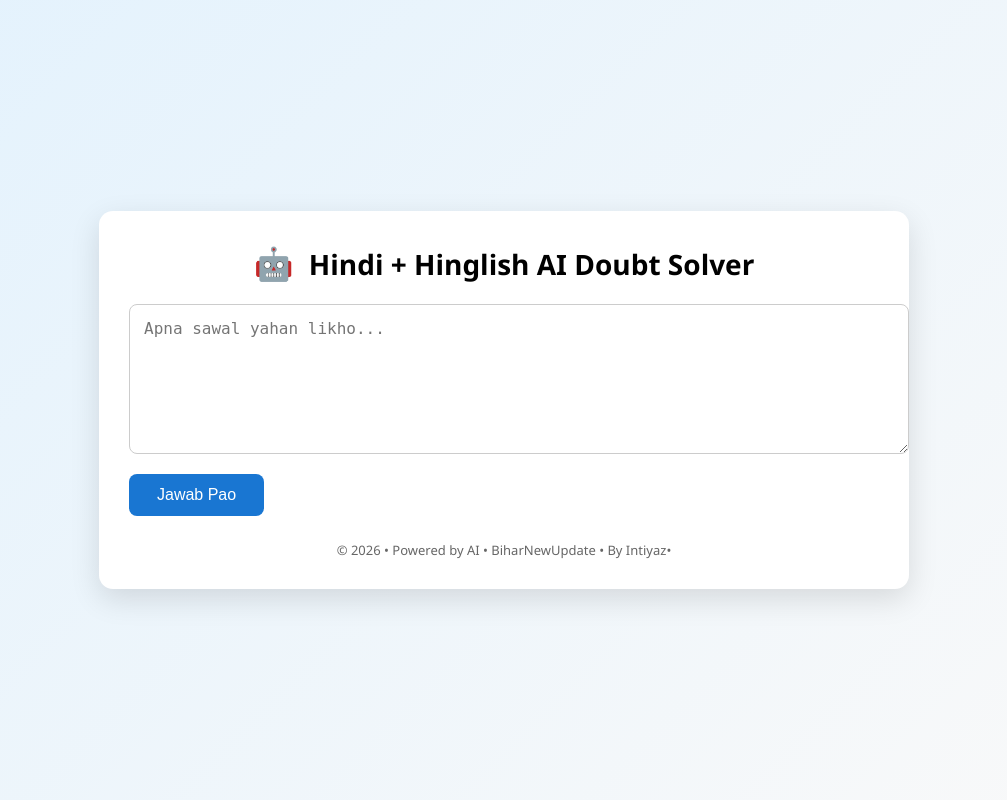
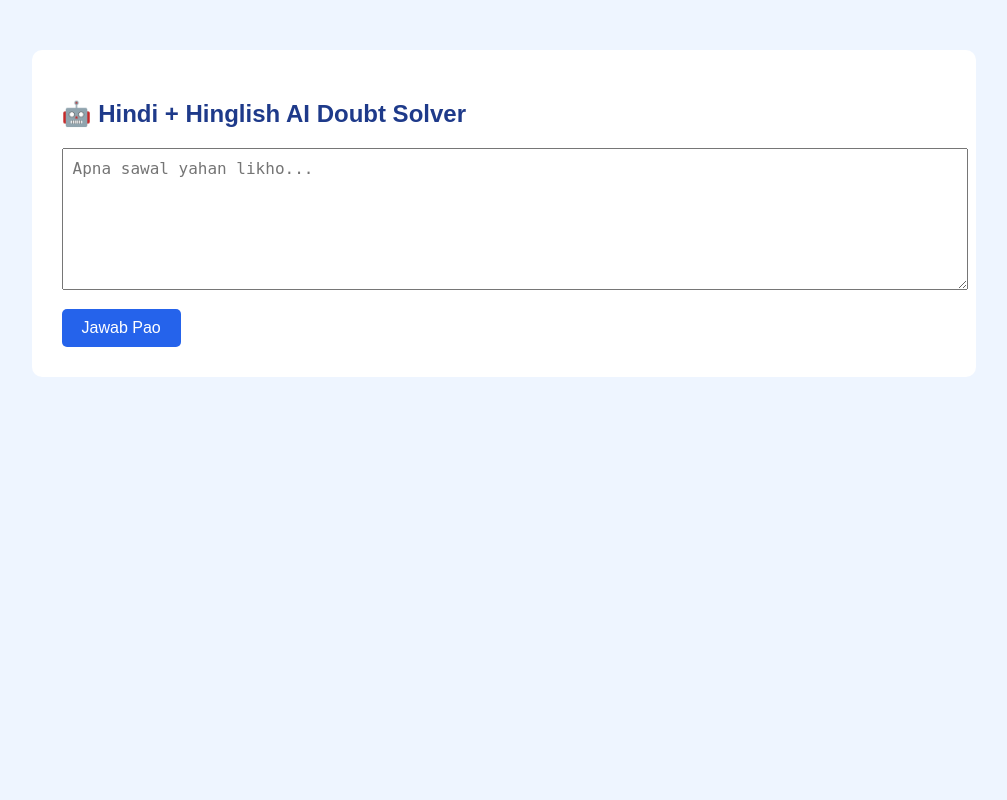
Before and after one commit to biharnewupdateofficial/hindi-ai-tool, a Flask app: page / in a window 1280 px wide. Shown: the whole page, without its empty margins (136-1143 px from the left). Run offline with Flask 3, Linux system fonts and the light colour scheme.

Commit message:
improve answer formatting and UI

```diff
--- a/app.py
+++ b/app.py
@@ -1,54 +1,68 @@
 from flask import Flask, render_template, request
 import os
 from openai import OpenAI
-from flask_limiter import Limiter
-from flask_limiter.util import get_remote_address
+from dotenv import load_dotenv
+
+load_dotenv()
 
 app = Flask(__name__)
-
-# Rate limit (Free plan safe)
-limiter = Limiter(
-    get_remote_address,
-    app=app,
-    default_limits=["10 per hour"]
-)
-
-# OpenAI client
 client = OpenAI(api_key=os.getenv("OPENAI_API_KEY"))
 
+def format_answer(text):
+    """
+    AI ke jawab ko clean, readable format me convert karta hai
+    """
+    lines = text.split("\n")
+    formatted = []
+
+    for line in lines:
+        line = line.strip()
+
+        if line.startswith("###"):
+            formatted.append(f"<h3>{line.replace('###','').strip()}</h3>")
+        elif line.startswith("##"):
+            formatted.append(f"<h2>{line.replace('##','').strip()}</h2>")
+        elif line.startswith("#"):
+            formatted.append(f"<h1>{line.replace('#','').strip()}</h1>")
+        elif line.startswith("-"):
+            formatted.append(f"<li>{line[1:].strip()}</li>")
+        elif line == "":
+            formatted.append("<br>")
+        else:
+            formatted.append(f"<p>{line}</p>")
+
+    return "".join(formatted)
+
 @app.route("/", methods=["GET", "POST"])
-@limiter.limit("10/hour")
 def index():
-    answer = None
+    answer = ""
+    if request.method == "POST":
+        question = request.form["question"]
 
-    if request.method == "POST":
-        question = request.form.get("question")
+        prompt = f"""
+Tum ek Indian school teacher ho.
+Jawab Hindi + Hinglish me do.
+Simple language, exam-oriented, clean structure ke sath samjhao.
 
-        if question:
-            response = client.chat.completions.create(
-                model="gpt-4o-mini",
-                messages=[
-                    {
-                        "role": "system",
-                        "content": (
-                            "You are a helpful teacher who explains concepts in Hindi + Hinglish.\n"
-                            "Always structure answers like this:\n"
-                            "1. Short introduction\n"
-                            "2. Definition\n"
-                            "3. Step-by-step explanation\n"
-                            "4. Examples\n"
-                            "5. Quick summary\n\n"
-                            "Use bullet points, headings, and simple language for students."
-                        )
-                    },
-                    {
-                        "role": "user",
-                        "content": question
-                    }
-                ]
-            )
+Question:
+{question}
 
-            answer = response.choices[0].message.content
+Format:
+- Short introduction
+- Clear definition
+- Step-by-step explanation
+- Example
+- Quick summary
+"""
+
+        response = client.chat.completions.create(
+            model="gpt-4o-mini",
+            messages=[{"role": "user", "content": prompt}],
+            temperature=0.4
+        )
+
+        raw_answer = response.choices[0].message.content
+        answer = format_answer(raw_answer)
 
     return render_template("index.html", answer=answer)
 
--- a/templates/index.html
+++ b/templates/index.html
@@ -1,123 +1,65 @@
 <!DOCTYPE html>
-<html lang="hi">
+<html lang="en">
 <head>
     <meta charset="UTF-8">
-    <title>Hindi AI – Pucho aur Samjho</title>
-    <meta name="viewport" content="width=device-width, initial-scale=1.0">
-
+    <title>Hindi + Hinglish AI Doubt Solver</title>
     <style>
         body {
-            margin: 0;
-            padding: 0;
-            font-family: "Segoe UI", Arial, sans-serif;
-            background: linear-gradient(135deg, #e3f2fd, #f9f9f9);
-            min-height: 100vh;
-            display: flex;
-            align-items: center;
-            justify-content: center;
+            font-family: Arial, sans-serif;
+            background: #eef5ff;
         }
-
-        .card {
-            width: 95%;
-            max-width: 750px;
-            background: #ffffff;
-            border-radius: 14px;
-            box-shadow: 0 10px 30px rgba(0,0,0,0.12);
+        .box {
+            width: 70%;
+            margin: 50px auto;
+            background: white;
             padding: 30px;
+            border-radius: 10px;
         }
-
-        .title {
-            text-align: center;
-            font-size: 28px;
-            font-weight: 600;
-            margin-bottom: 20px;
-        }
-
-        .title span {
-            font-size: 32px;
-            margin-right: 8px;
-        }
-
         textarea {
             width: 100%;
-            min-height: 120px;
-            resize: vertical;
-            padding: 14px;
+            height: 120px;
             font-size: 16px;
-            border-radius: 8px;
-            border: 1px solid #ccc;
-            outline: none;
+            padding: 10px;
         }
-
-        textarea:focus {
-            border-color: #1976d2;
+        button {
+            margin-top: 15px;
+            padding: 10px 20px;
+            background: #2563eb;
+            color: white;
+            border: none;
+            border-radius: 5px;
+            font-size: 16px;
         }
-
-        .btn {
-            margin-top: 15px;
-            padding: 12px 28px;
-            font-size: 16px;
-            background: #1976d2;
-            color: #fff;
-            border: none;
-            border-radius: 8px;
-            cursor: pointer;
+        .answer {
+            margin-top: 30px;
+            background: #f0f7ff;
+            padding: 20px;
+            border-left: 5px solid #2563eb;
         }
-
-        .btn:hover {
-            background: #125ea8;
+        h1, h2, h3 {
+            color: #1e3a8a;
         }
-
-        .answer-box {
-            margin-top: 25px;
-            background: #f1f8ff;
-            border-left: 5px solid #1976d2;
-            padding: 18px;
-            border-radius: 8px;
-        }
-
-        .answer-box h3 {
-            margin-top: 0;
-            margin-bottom: 10px;
-        }
-
-        footer {
-            margin-top: 25px;
-            text-align: center;
-            font-size: 13px;
-            color: #666;
-        }
-
-        @media (max-width: 600px) {
-            .title {
-                font-size: 22px;
-            }
+        li {
+            margin-left: 20px;
         }
     </style>
 </head>
 <body>
 
-<div class="card">
-    <div class="title">
-        <span>🤖</span> Hindi + Hinglish AI Doubt Solver
-    </div>
+<div class="box">
+    <h2>🤖 Hindi + Hinglish AI Doubt Solver</h2>
 
-    <form method="post">
-        <textarea name="question" placeholder="Apna sawal yahan likho...">{{ question }}</textarea>
-        <br>
-        <button class="btn" type="submit">Jawab Pao</button>
+    <form method="POST">
+        <textarea name="question" placeholder="Apna sawal yahan likho..."></textarea><br>
+        <button type="submit">Jawab Pao</button>
     </form>
 
     {% if answer %}
-    <div class="answer-box">
-        <h3>AI ka Jawab:</h3>
-        <p>{{ answer }}</p>
+    <div class="answer">
+        <h2>AI ka Jawab:</h2>
+        {{ answer | safe }}
     </div>
     {% endif %}
-
-    <footer>
-        © 2026 • Powered by AI • BiharNewUpdate • By Intiyaz•
-    </footer>
 </div>
 
 </body>
```
